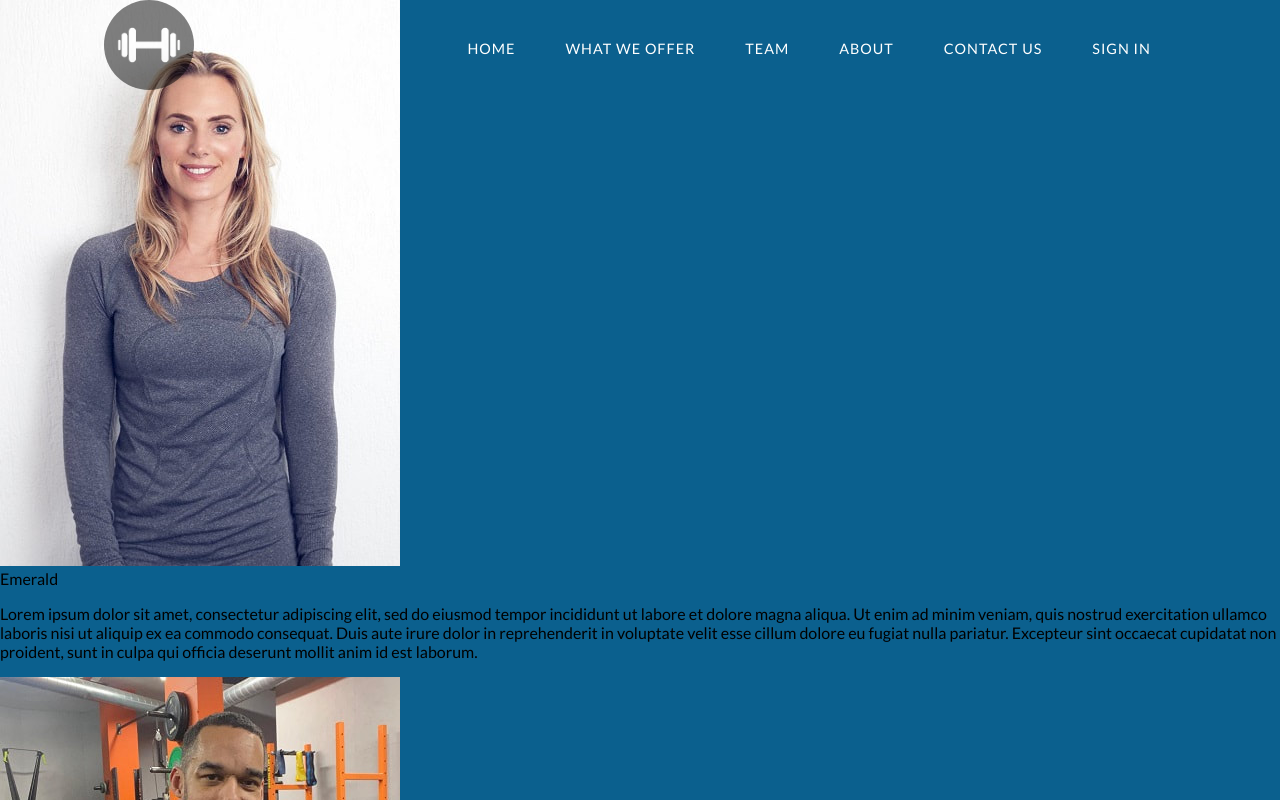
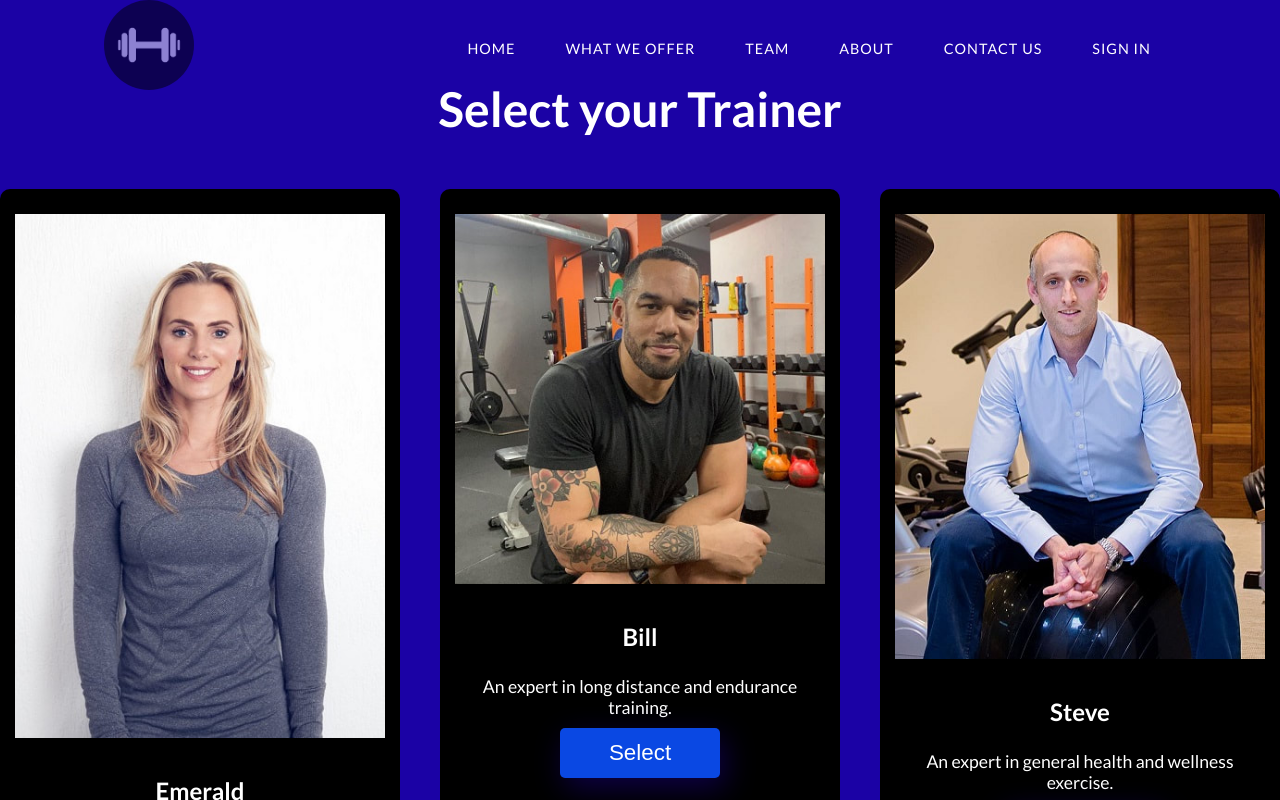
Before and after one commit to Wizzle13/gym-ecommerce, a React (Create React App) app in the folder client/: page /trainer in a window 1280 px wide. Shown: the top 800 px of the page. Built offline with nearby package versions, Linux system fonts and the light colour scheme.

Commit message:
pulled trainer page in to client and converted to react

```diff
--- a/client/src/pages/Signup.jsx
+++ b/client/src/pages/Signup.jsx
@@ -27,7 +27,7 @@ const Signup = () => {
     const { data } = await addUser({
       variables: { ...formState }
     });
-    Auth.login(data.addUser.token);
+    Auth.signup(data.addUser.token);
     console.log(data);
   } catch (e) {
     console.error(e);
--- a/client/src/pages/trainerPick.js
+++ b/client/src/pages/trainerPick.js
@@ -1,27 +1,24 @@
 import React from 'react';
+import Trainerbox from'./trainers';
 import trainer1 from '../images/trainer1.jpg';
 import trainer2 from '../images/trainer2.jpg';
 import trainer3 from '../images/trainer3.jpg';
+import '../trainer.css'
+
 function Trainer() {
     return (
-    <div className="min-vh-100 d-flex align-items-center bg-dark">
 
-        <section className="w-100 row justify-content-center m-3">
-            <div className=""><img className="picture" src={trainer1} alt="" /></div>
-            <div className="col-10 text-center text-white btn btn-success" id="trainer1">Emerald</div>
-            <p className="text-white">Lorem ipsum dolor sit amet, consectetur adipiscing elit, sed do eiusmod tempor incididunt ut labore et dolore magna aliqua. Ut enim ad minim veniam, quis nostrud exercitation ullamco laboris nisi ut aliquip ex ea commodo consequat. Duis aute irure dolor in reprehenderit in voluptate velit esse cillum dolore eu fugiat nulla pariatur. Excepteur sint occaecat cupidatat non proident, sunt in culpa qui officia deserunt mollit anim id est laborum.</p>
-        </section>
-        <section className="w-100 row justify-content-center m-3">
-            <div className=""><img className="picture" src={trainer2} alt="" /></div>
-            <div className="col-10 text-center text-white btn btn-success" id="trainer2">Bill</div>
-            <p className="text-white">Lorem ipsum dolor sit amet, consectetur adipiscing elit, sed do eiusmod tempor incididunt ut labore et dolore magna aliqua. Ut enim ad minim veniam, quis nostrud exercitation ullamco laboris nisi ut aliquip ex ea commodo consequat. Duis aute irure dolor in reprehenderit in voluptate velit esse cillum dolore eu fugiat nulla pariatur. Excepteur sint occaecat cupidatat non proident, sunt in culpa qui officia deserunt mollit anim id est laborum.</p>
-        </section>
-        <section className="w-100 row justify-content-center m-3">
-            <div className=""><img className="picture" src={trainer3} alt="" /></div>
-            <div className="col-10 text-center text-white btn btn-success" id="trainer3">Steve</div>
-            <p className="text-white">Lorem ipsum dolor sit amet, consectetur adipiscing elit, sed do eiusmod tempor incididunt ut labore et dolore magna aliqua. Ut enim ad minim veniam, quis nostrud exercitation ullamco laboris nisi ut aliquip ex ea commodo consequat. Duis aute irure dolor in reprehenderit in voluptate velit esse cillum dolore eu fugiat nulla pariatur. Excepteur sint occaecat cupidatat non proident, sunt in culpa qui officia deserunt mollit anim id est laborum.</p>
-        </section>
-    </div>
+        <div id='features'>
+            <h1>Select your Trainer</h1>
+            <div className='a-container'>
+                <Trainerbox image={trainer1} name="Emerald" about="An expert in strength training and high impact workouts"/>
+                <Trainerbox image={trainer2} name="Bill" about="An expert in long distance and endurance training." />
+                <Trainerbox image={trainer3} name="Steve" about="An expert in general health and wellness exercise." />
+
+            </div>
+
+        </div>
+
     )
 }
 
--- /dev/null
+++ b/client/src/pages/trainers.jsx
@@ -0,0 +1,19 @@
+import React from 'react'
+
+function Trainerbox(props) {
+    return (
+        <div className='trainer-box'>
+            <div class='trainer-img'>
+                <img src ={props.image} alt=''/>
+            </div>
+            <div className='trainer-text'>
+                <h2>{props.name}</h2>
+                <p>{props.about}</p>
+                <button className='trainer-btn'>Select</button>
+            </div>
+
+        </div>
+    )
+}
+
+export default Trainerbox
--- /dev/null
+++ b/client/src/trainer.css
@@ -0,0 +1,86 @@
+.picture {
+    height: 10px;
+}
+
+.trainer-container {
+    display: flex;
+    justify-content: center;
+    align-content: center;
+  }
+  .trainer-box {
+    background-color: #000000;
+    width: 400px;
+
+    margin: 20px;
+    border-radius: 10px;
+    overflow: hidden;
+    transition: 0.4s ease-in-out;
+    position: relative;
+  }
+  .trainer-img {
+    width: 100%;
+
+  }
+  .trainer-img img {
+    padding: 15px;
+    margin-top: 10px;
+    width: 100%;
+    height: 50%;
+  }
+  .trainer-box:hover {
+    border: 1px solid #0ad4ee;
+    box-shadow: 2px 2px 12px rgba(11, 7, 242, 0.445);
+  }
+  .trainer-text {
+    width: 100%;
+    /* height: 40%; */
+    background-color: #000000;
+    display: flex;
+    justify-content: center;
+    align-items: center;
+    text-align: center;
+    flex-direction: column;
+  }
+  .trainer-text h2 {
+    color: #fff;
+  }
+  .trainer-text p {
+    margin: 0px;
+    color: #fff;
+    font-size: 1.1rem;
+    font-family: "Lato";
+    display: block;
+    display: -webkit-box;
+    max-width: 80%;
+    margin-top: 5px;
+    -webkit-line-clamp: 4;
+    -webkit-box-orient: vertical;
+    overflow: hidden;
+    text-overflow: ellipsis;
+    margin-bottom: 10px;
+  }
+  .trainer-text p:hover {
+    color: #ffffff;
+  }
+  .trainer-text a {
+    margin-top: 5px;
+  }
+
+  .trainer-btn {
+    width: 160px;
+    height: 50px;
+    display: flex;
+    justify-content: center;
+    align-items: center;
+    font-size: 1.4rem;
+    background-color: #0a48e3;
+    box-shadow: 5px 10px 30px rgba(41, 3, 211, 0.336);
+    border-radius: 5px;
+    color: #ffffff;
+  }
+  .trainer-btn:hover {
+    background-color: transparent;
+    transition: all ease 0.5s;
+    color: #ffffff;
+    border: 2px solid #0679de;
+  }
--- a/client/src/utils/auth.js
+++ b/client/src/utils/auth.js
@@ -42,6 +42,13 @@ class AuthService {
     window.location.assign('/');
   }
 
+  signup(idToken) {
+    // Saves user token to localStorage
+    localStorage.setItem('id_token', idToken);
+
+    window.location.assign('/trainer');
+  }
+
   // clear token from localStorage and force logout with reload
   logout() {
     // Clear user token and profile data from localStorage
```
Also changed, not shown: client/src/utils/mutations.js (line endings or trailing spaces), 1 other file (tests, documents, lock files or other folders).
